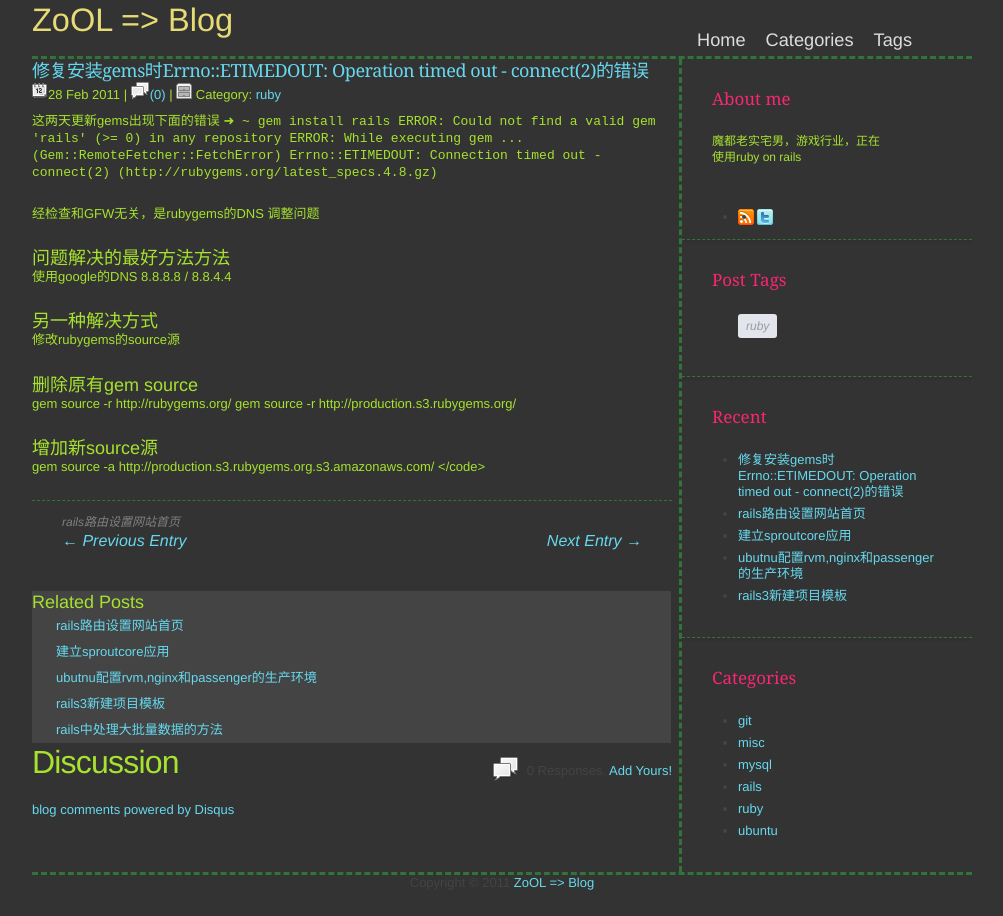
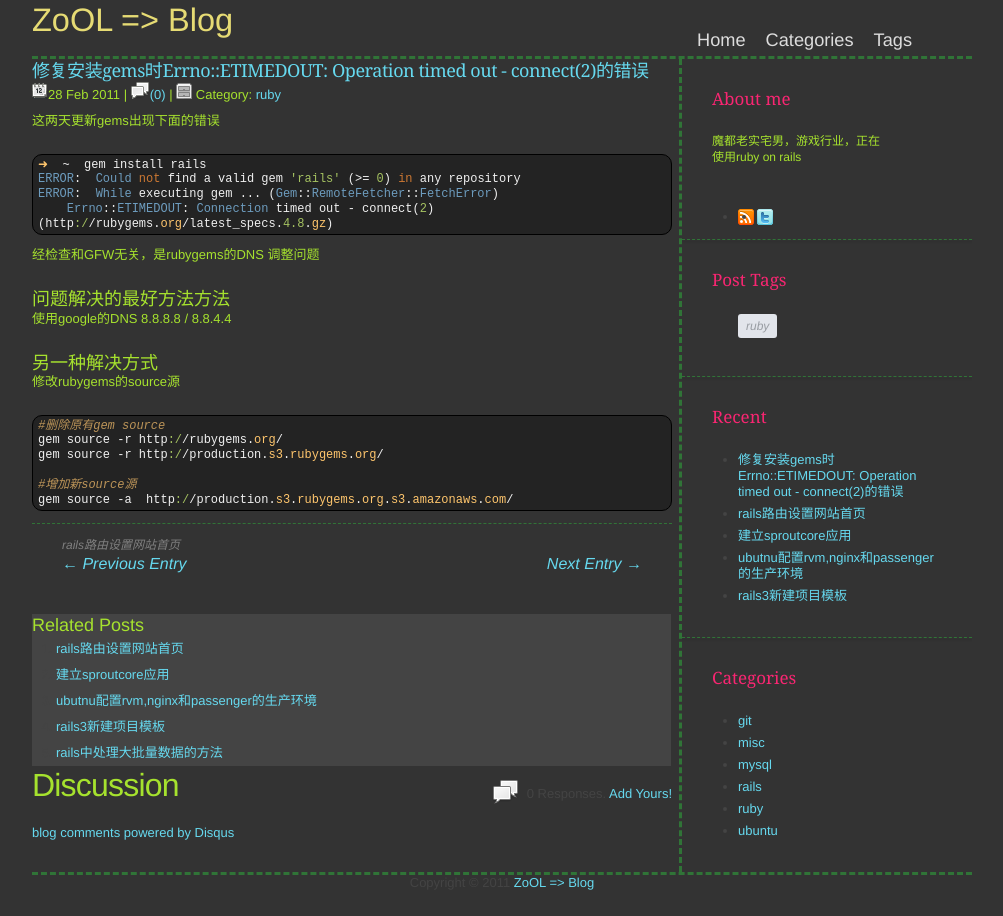
Before and after one commit to foxzool/zoolblog, a Jekyll site: the page built from _posts/2011-2-28-When-a-repair-installation-of-gems-Errno::-ETIMEDOUT:-Operation-timed-out---connect-(2)-of-the-error.markdown, in a window 1280 px wide. Shown: the whole page, without its empty margins (138-1141 px from the left). Built offline with Jekyll 4.4.1, drawn with Linux system fonts in a browser that asks for light colours; nearby versions of some CDN libraries; Markdown is read by kramdown in place of the engine named in the settings; a script that is not in the unit is left out.

Commit message:
miss highlight

```diff
--- a/_posts/2011-2-28-When-a-repair-installation-of-gems-Errno::-ETIMEDOUT:-Operation-timed-out---connect-(2)-of-the-error.markdown
+++ b/_posts/2011-2-28-When-a-repair-installation-of-gems-Errno::-ETIMEDOUT:-Operation-timed-out---connect-(2)-of-the-error.markdown
@@ -6,12 +6,12 @@ tags: ruby
 ---
 
 这两天更新gems出现下面的错误
-<code>
+{% highlight ruby %}
 ➜  ~  gem install rails
 ERROR:  Could not find a valid gem 'rails' (>= 0) in any repository
 ERROR:  While executing gem ... (Gem::RemoteFetcher::FetchError)
     Errno::ETIMEDOUT: Connection timed out - connect(2) (http://rubygems.org/latest_specs.4.8.gz)
-</code>
+{% endhighlight %}
 
 经检查和GFW无关，是rubygems的DNS
 调整问题
@@ -22,11 +22,11 @@ ERROR:  While executing gem ... (Gem::RemoteFetcher::FetchError)
 
 #另一种解决方式
 修改rubygems的source源
-<code>
+{% highlight ruby %}
 #删除原有gem source
 gem source -r http://rubygems.org/
 gem source -r http://production.s3.rubygems.org/
 
 #增加新source源
 gem source -a  http://production.s3.rubygems.org.s3.amazonaws.com/
-</code>
+{% endhighlight %}
```
